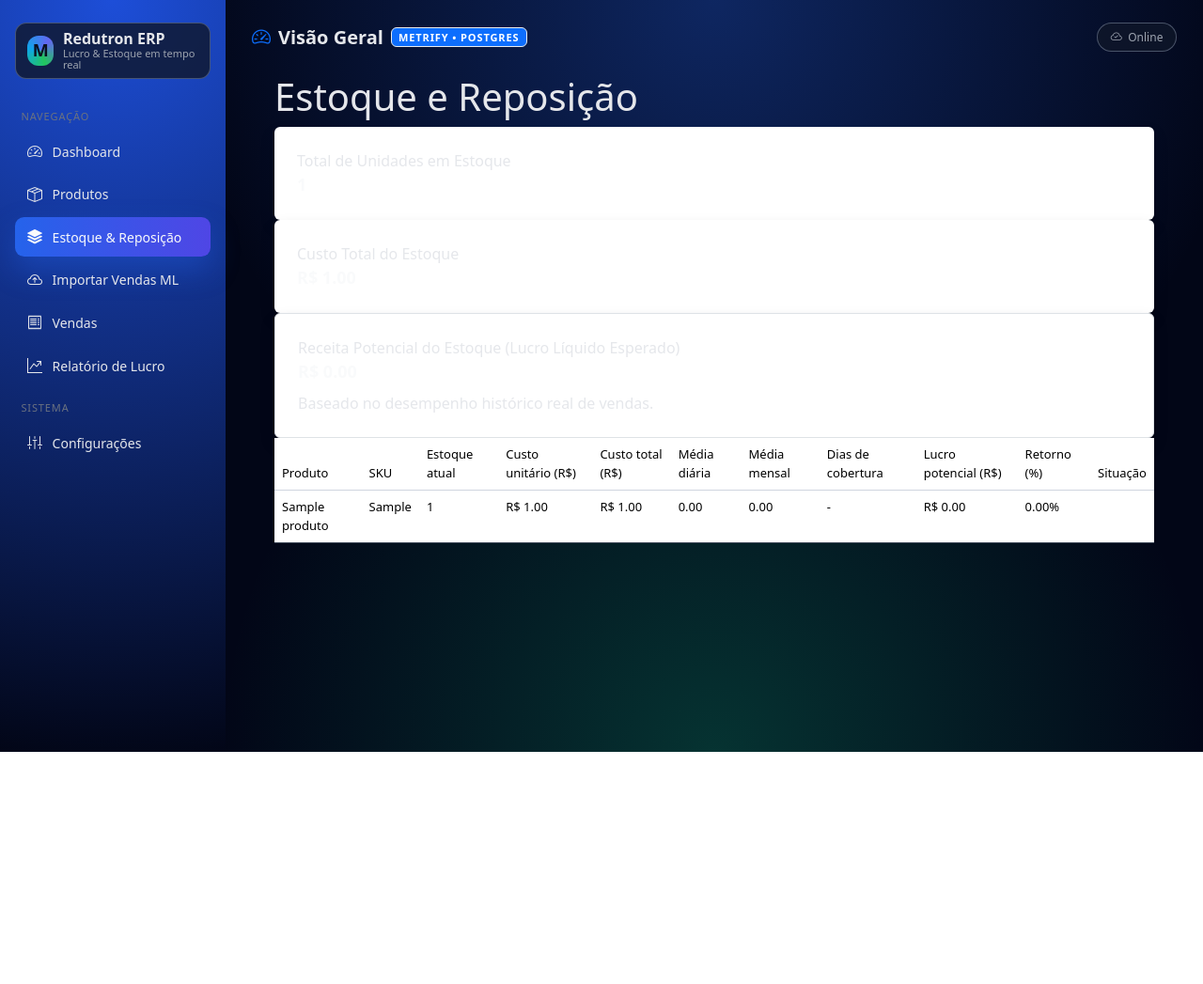
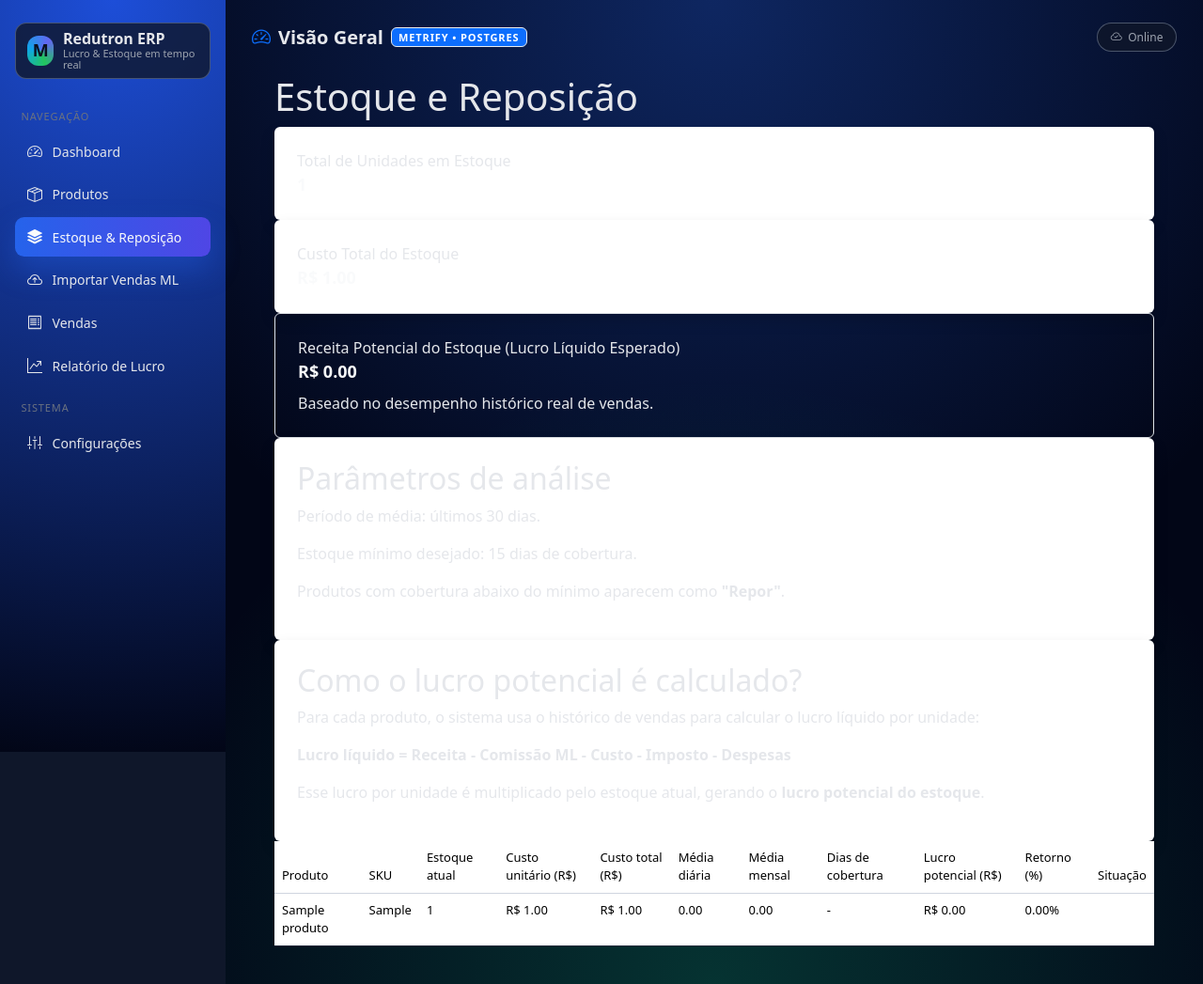
Before and after one commit to oliveirafjdo-web/Mega2.0, a Flask app: page /estoque in a window 1280 px wide. Shown: the whole page at 94% size. Before the commit the page ends 800 px from the top, so only its background shows below. Run offline with Flask 3, Linux system fonts and the light colour scheme; tables that the repository leaves empty hold one stand-in row (values such as "Sample post"); some libraries are stand-ins or nearby versions.

Commit message:
Update estoque.html

```diff
--- a/templates/estoque.html
+++ b/templates/estoque.html
@@ -21,8 +21,8 @@
             <div class="stat-value">R$ {{ '%.2f'|format(total_custo_estoque or 0) }}</div>
         </div>
 
-        <!-- LUCRO POTENCIAL DO ESTOQUE (NOVO) -->
-        <div class="stat bg-white rounded shadow p-4 bg-green-50 border border-green-300">
+        <!-- LUCRO POTENCIAL DO ESTOQUE -->
+        <div class="stat bg-green-50 border border-green-300 rounded p-4">
             <div class="stat-title font-bold text-green-700">
                 Receita Potencial do Estoque (Lucro Líquido Esperado)
             </div>
@@ -34,6 +34,27 @@
             </div>
         </div>
 
+    </div>
+
+    <!-- PARÂMETROS DE ANÁLISE / EXPLICAÇÃO (OPCIONAL) -->
+    <div class="mb-6 grid grid-cols-1 md:grid-cols-2 gap-4 text-sm">
+        <div class="bg-white rounded shadow p-4">
+            <h2 class="font-semibold mb-2">Parâmetros de análise</h2>
+            <p>Período de média: últimos {{ janela_dias }} dias.</p>
+            <p>Estoque mínimo desejado: {{ dias_minimos }} dias de cobertura.</p>
+            <p>Produtos com cobertura abaixo do mínimo aparecem como <strong>"Repor"</strong>.</p>
+        </div>
+        <div class="bg-white rounded shadow p-4">
+            <h2 class="font-semibold mb-2">Como o lucro potencial é calculado?</h2>
+            <p>Para cada produto, o sistema usa o histórico de vendas para calcular o lucro líquido por unidade:</p>
+            <p class="mt-1">
+                <strong>Lucro líquido = Receita - Comissão ML - Custo - Imposto - Despesas</strong>
+            </p>
+            <p class="mt-1">
+                Esse lucro por unidade é multiplicado pelo estoque atual, gerando o
+                <strong>lucro potencial do estoque</strong>.
+            </p>
+        </div>
     </div>
 
     <!-- TABELA DE PRODUTOS -->
@@ -52,7 +73,6 @@
                     <th>Média mensal</th>
                     <th>Dias de cobertura</th>
 
-                    <!-- NOVO -->
                     <th>Lucro potencial (R$)</th>
                     <th>Retorno (%)</th>
 
@@ -63,20 +83,21 @@
             <tbody>
                 {% for p in produtos %}
                 <tr>
-
                     <td>{{ p.nome }}</td>
                     <td>{{ p.sku }}</td>
                     <td>{{ p.estoque_atual|int }}</td>
 
-                    <td>R$ {{ '%.2f'|format(p.custo_unitario) }}</td>
-                    <td>R$ {{ '%.2f'|format(p.custo_estoque) }}</td>
+                    <td>R$ {{ '%.2f'|format(p.custo_unitario or 0) }}</td>
+                    <td>R$ {{ '%.2f'|format(p.custo_estoque or 0) }}</td>
 
-                    <td>{{ '%.2f'|format(p.media_diaria) }}</td>
-                    <td>{{ '%.2f'|format(p.media_mensal) }}</td>
+                    <!-- 2 casas decimais nas médias -->
+                    <td>{{ '%.2f'|format(p.media_diaria or 0) }}</td>
+                    <td>{{ '%.2f'|format(p.media_mensal or 0) }}</td>
 
+                    <!-- Dias de cobertura também com 2 casas -->
                     <td>
                         {% if p.dias_cobertura %}
-                            {{ '%.0f'|format(p.dias_cobertura) }} dias
+                            {{ '%.2f'|format(p.dias_cobertura) }} dias
                         {% else %}
                             -
                         {% endif %}
@@ -92,7 +113,7 @@
                         {{ '%.2f'|format(p.retorno_percent or 0) }}%
                     </td>
 
-                    <!-- SITUAÇÃO -->
+                    <!-- SITUAÇÃO REPOR / OK -->
                     <td>
                         {% if p.precisa_repor %}
                             <span class="badge badge-warning">Repor</span>
@@ -100,7 +121,6 @@
                             <span class="badge badge-success">OK</span>
                         {% endif %}
                     </td>
-
                 </tr>
                 {% endfor %}
             </tbody>
```
